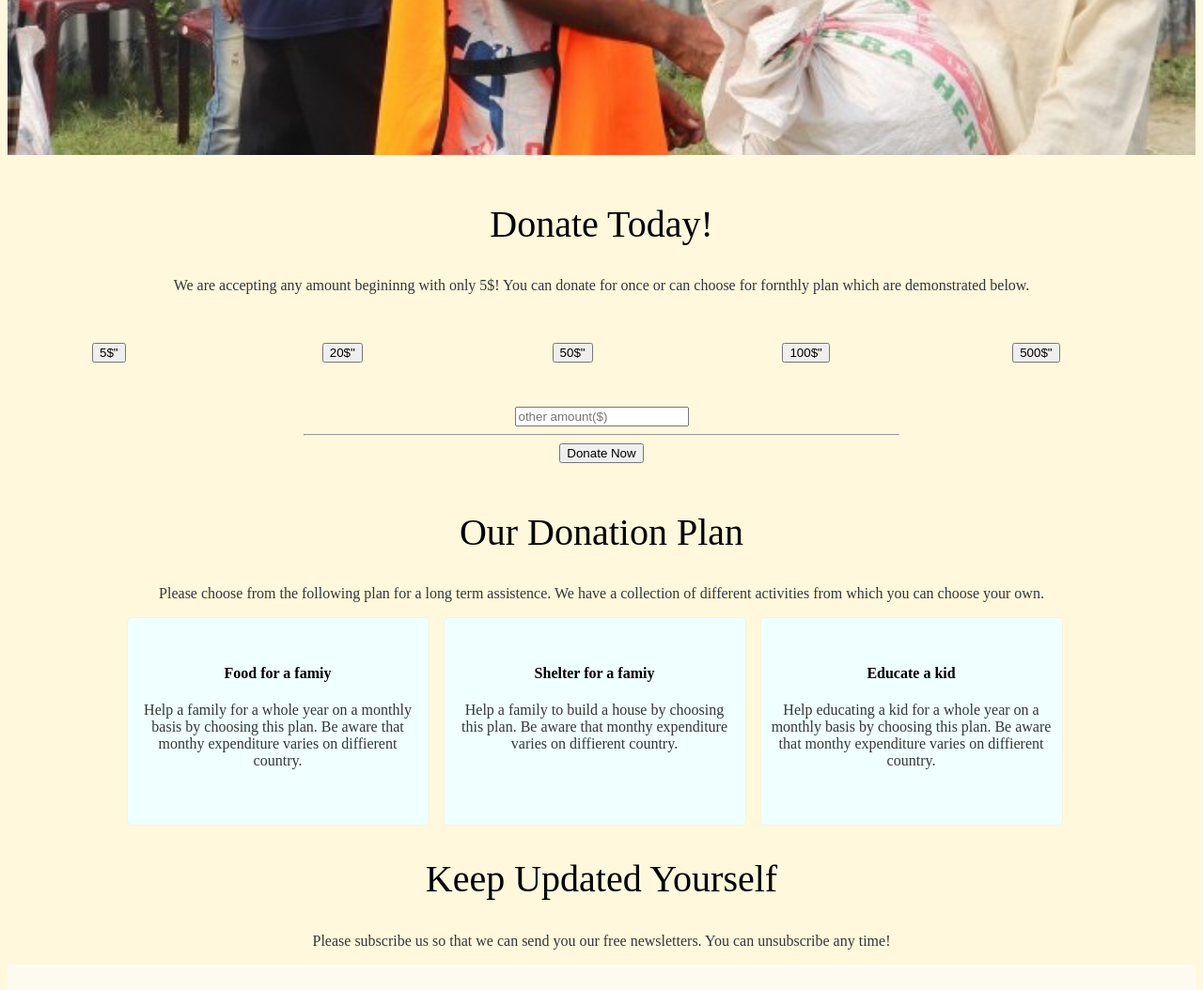
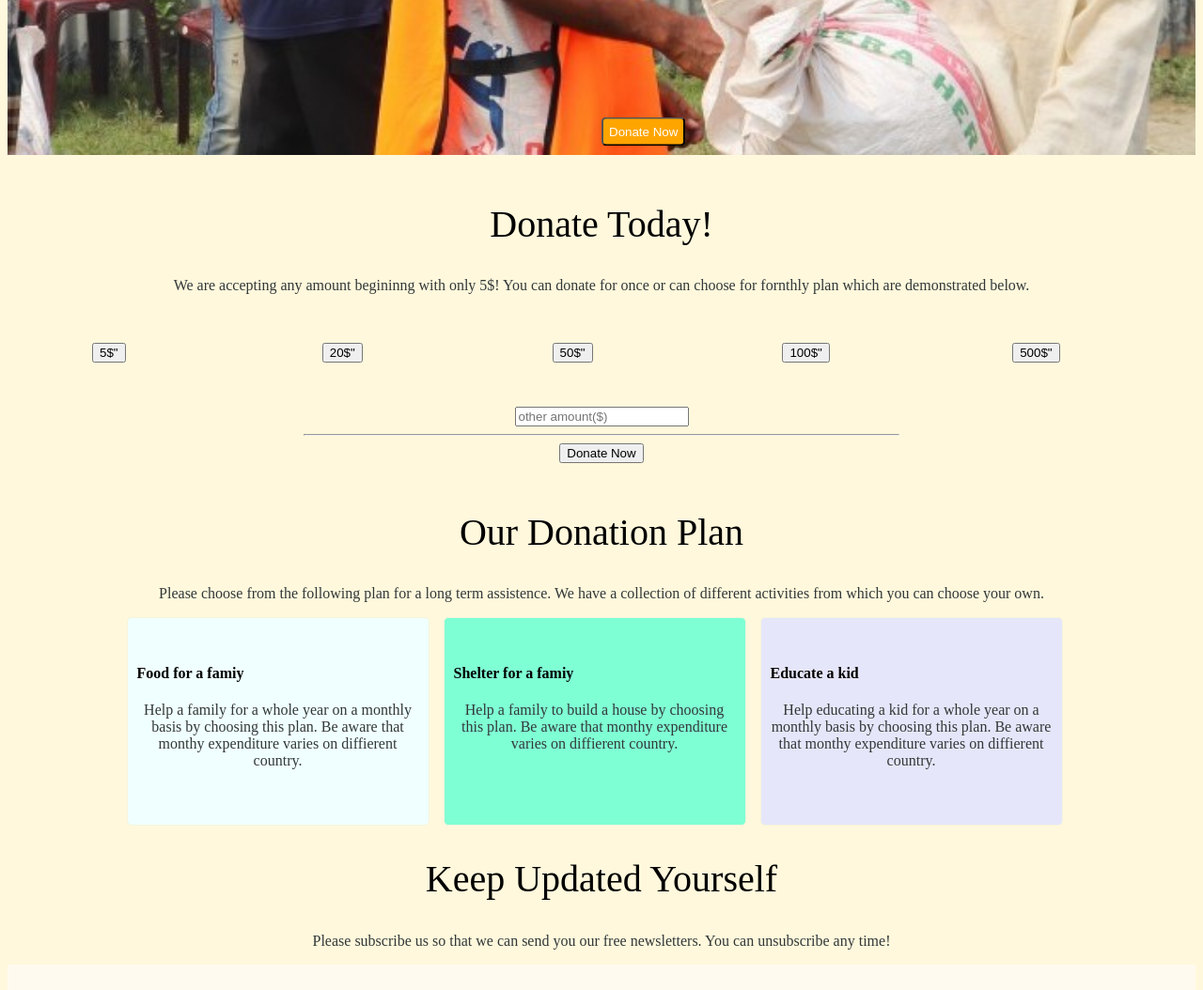
Before and after one commit to lionofera/first_assignment, a plain HTML site: page index.html in a window 1280 px wide. Shown: the part 260-1314 px from the top of the page at 94% size. Drawn offline with Linux system fonts and the light colour scheme.

Commit message:
added style

```diff
--- a/index.html
+++ b/index.html
@@ -12,7 +12,7 @@
 </head>
 <body>
     <section class="header_w_img">
-        <div class="image"></div>
+
 
         <div class="header_text">
             <h1>Let’s Lend Our Hands To Help
@@ -20,6 +20,7 @@
                 <p id="dfrnt">This website is part of our global initiative to help people in need around the world.
                     Currently our projects are running 35 countries in four continents. Our main focus is to
                 help refugees, though we work with vulnerable childrens and women. </p>
+            <button id="donate">Donate Now</button>
         </div>
 
     </section>
@@ -48,21 +49,21 @@
         <h2>Our Donation Plan</h1>
         <p>Please choose from the following plan for a long term assistence. We have a collection of different activities from which you can choose your own.</p>
         <div class="plan-types">
-            <div class="plan-1">
+            <div class="plan food">
                 <div class="description">
                     <img src="image/icon4.svg" alt="" >
                     <h4>Food for a famiy</h4>
                     <p>Help a family for a whole year on a monthly basis by choosing this plan. Be aware that monthy expenditure varies on diffierent country.</p>
                 </div>
             </div>
-            <div class="plan-1">
+            <div class="plan shelter">
                 <div class="description">
                     <img src="image/icon4.svg" alt="" >
                     <h4>Shelter for a famiy</h4>
                     <p>Help a family to build a house by choosing this plan. Be aware that monthy expenditure varies on diffierent country.</p>
                 </div>
             </div>
-            <div class="plan-1">
+            <div class="plan education">
                 <div class="description">
                     <img src="image/icon4.svg" alt="" >
                     <h4>Educate a kid</h4>
--- a/style.css
+++ b/style.css
@@ -28,6 +28,17 @@ h1{
 p {
     text-align: center;
     color: rgb(50, 56, 56);
+}
+#donate {
+    position: absolute;
+    top: 50%;
+    left: 50%;
+    -ms-transform: translateY(-50%);
+    transform: translateY(-50%);
+    background-color: orange;
+    border-radius: 5px;
+    padding: 6px;
+    color: white;
 }
 h2  {
     text-align: center;
@@ -69,6 +80,7 @@ hr {
 #button {
     text-align: center;
 
+
 }
 
 
@@ -94,15 +106,25 @@ h3 {
     justify-content: center;
 
 }
-.plan-1 {
+.plan {
     width: 300px;
     height: 200px;
     border: solid 1px beige;
-    background-color: azure;
+
     padding: 10px;
     border-radius: 5px;
     margin-right: 15px;
 }
+.food {
+    background-color: azure;
+}
+.shelter {
+    background-color: aquamarine;
+}
+.education {
+    background-color: lavender;
+}
+.
 h4 {
     text-align: center;
 }
```
